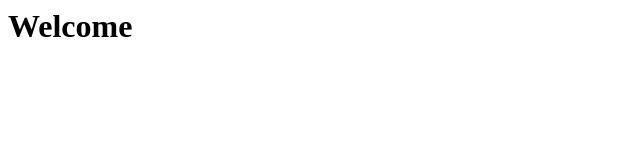
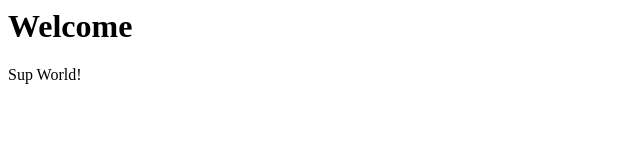
Before and after one commit to guilhermehenriquesoueu/gitlab, a plain HTML site: page index.html in a window 1280 px wide. Shown: the full height of the page, 0-640 px from the left. Drawn offline with Linux system fonts and the light colour scheme.

Commit message:
Criando novas funcionalidades na home com paragrafo

```diff
--- a/index.html
+++ b/index.html
@@ -1 +1,2 @@
 <h1>Welcome</h1>
+<p>Sup World!</p>
```
Also changed, not shown: expresa.txt, nome.txt.
